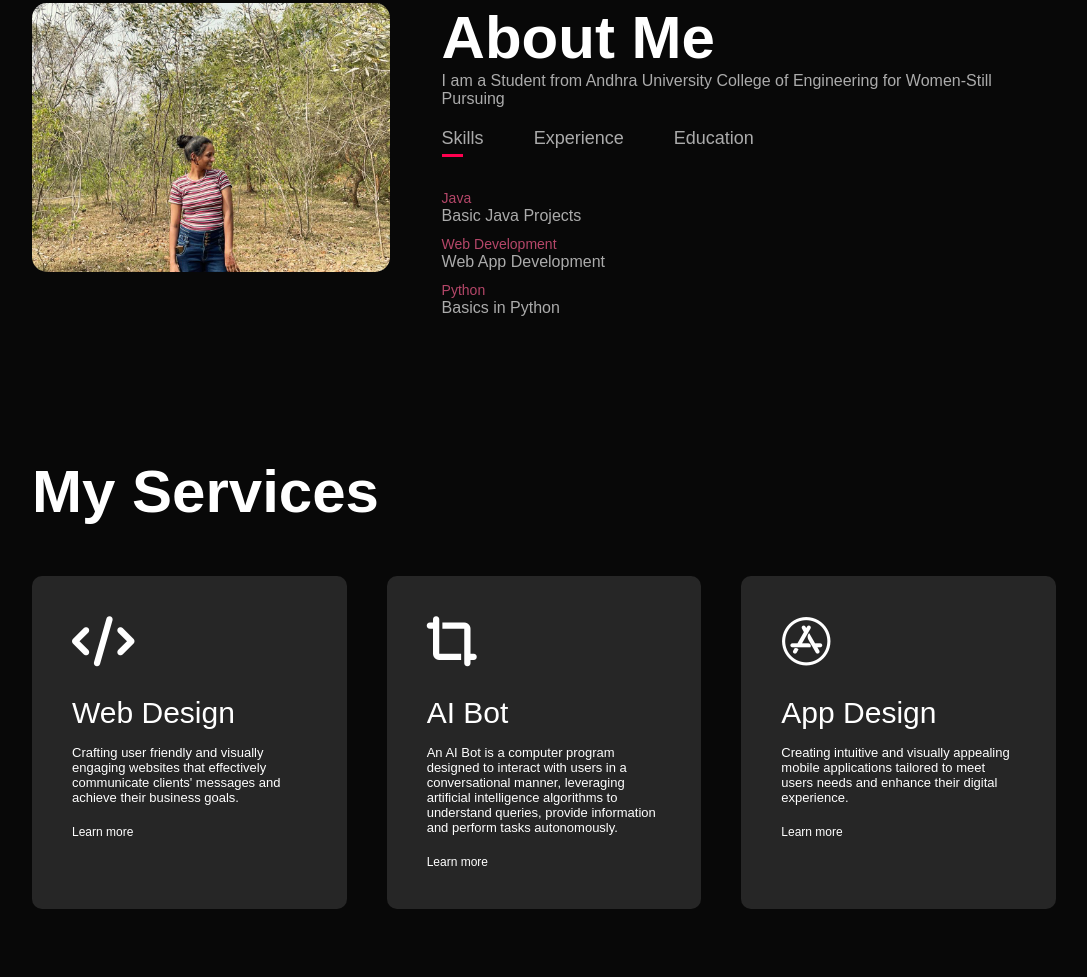
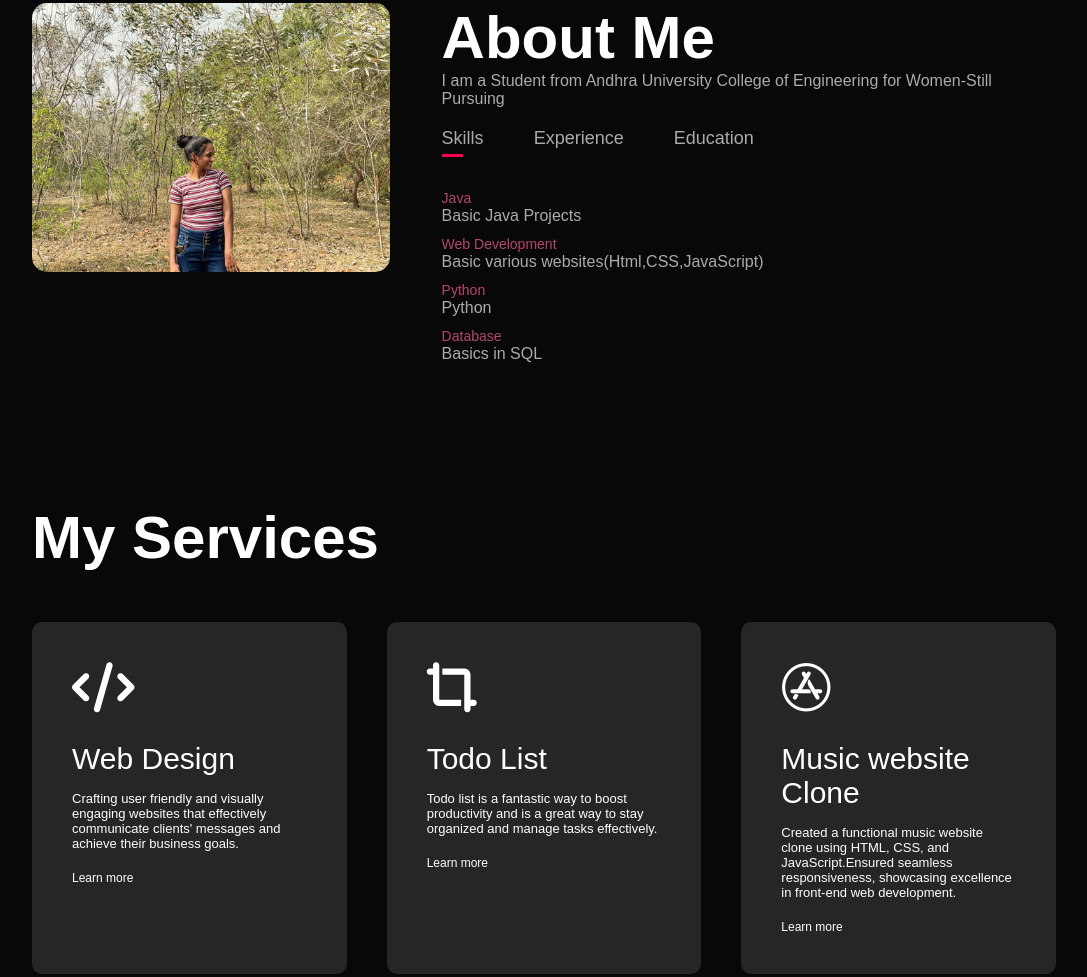
Before and after one commit to Chamu-123/CALCULATOR, a plain HTML site: page index.html in a window 1280 px wide. Shown: the part 887-1864 px from the top of the page, without its empty margins (96-1183 px from the left). Drawn offline with Linux system fonts and the light colour scheme.

Commit message:
portfolio

```diff
--- a/index.html
+++ b/index.html
@@ -1,7 +1,7 @@
 <!DOCTYPE html>
 <html>
     <head>
-        <meta charset=""UTF 8">
+        <meta charset="UTF 8">
         <meta http-equiv="X-UA-Compatible" content="IE=edge">
         <meta name="viewport" content="width=device-width, initial-scale=1.0">
     <title>Portfolio Website</title>
@@ -47,21 +47,24 @@
                         <div class="tab-contents active-tab" id="skills">
                             <ul>
                                 <li><span>Java</span><br>Basic Java Projects</li>
-                                <li><span>Web Development</span><br>Web App Development</li>
-                                <li><span>Python</span><br>Basics in Python</li>
+                                <li><span>Web Development</span><br>Basic various websites(Html,CSS,JavaScript)</li>
+                                <li><span>Python</span><br>Python</li>
+                                <li><span>Database</span><br>Basics in SQL</li>
                             </ul>
                         </div>
                         <div class="tab-contents" id="experience">
                             <ul>
                                 <li><span>2022-2023</span><br>Internship at Internshala</li>
                                 <li><span>2023-2024</span><br>Internship at Codsoft</li>
+                                <li><span>2023-2024</span><br>Internship at Avishkar Technologies</li>
+                                <li><span>2023-2024</span><br>Internship at Oasis</li>
                             </ul>
                         </div>
                         <div class="tab-contents" id="education">
                             <ul>
                                 <li><span>2025</span><br>B-Tech at Andhra University College of Engineering for Women</li>
-                                <li><span>2021</span><br>Intermediate from Tirumala College</li>
-                                <li><span>2019</span><br>School from Dr.KKR Gowtham school</li>
+                                <li><span>2021</span><br>Intermediate from Tirumala Jr College</li>
+                                <li><span>2019</span><br>School from Dr.KKR's Gowtham school</li>
                             </ul>
                         </div>
                 </div>
@@ -82,17 +85,17 @@
                     </div>
                     <div>
                         <i class="fa-solid fa-crop-simple"></i>
-                        <h2>AI Bot</h2>
-                        <p>An AI Bot is a computer program designed to interact with users in a conversational manner,
-                           leveraging artificial intelligence algorithms to understand queries,
-                           provide information and perform tasks autonomously.</p>
+                        <h2>Todo List</h2>
+                        <p>Todo list is a fantastic way to boost productivity and is a great way to
+                            stay organized and manage tasks effectively.
+                            </p>
                             <a href="#">Learn more</a>
                     </div>
                     <div>
                         <i class="fa-brands fa-app-store"></i>
-                        <h2>App Design</h2>
-                        <p>Creating intuitive and visually appealing mobile applications tailored
-                           to meet users needs and enhance their digital experience.</p>
+                        <h2>Music website Clone</h2>
+                        <p>Created a functional music website clone using HTML, CSS, and JavaScript.Ensured seamless responsiveness,
+                            showcasing excellence in front-end web development.</p>
                             <a href="#">Learn more</a>
                     </div>
                 </div>
```
Also changed, not shown: 1 other file.
